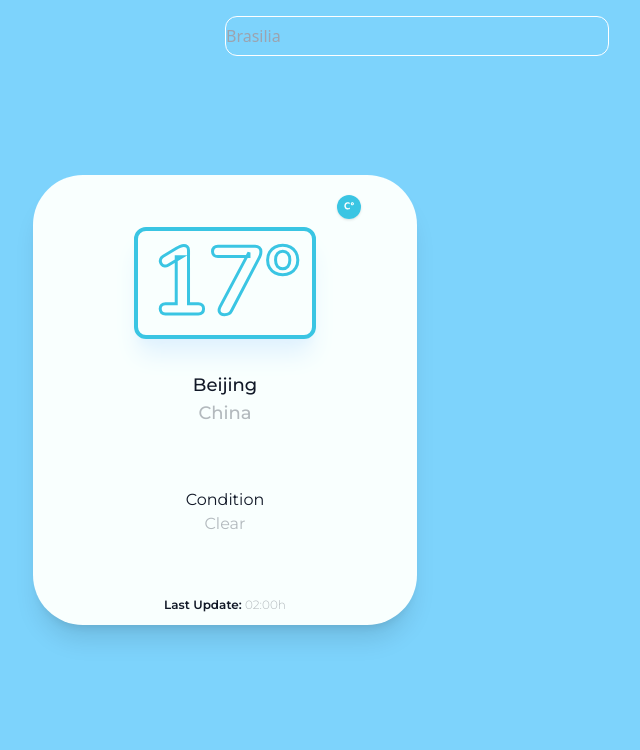
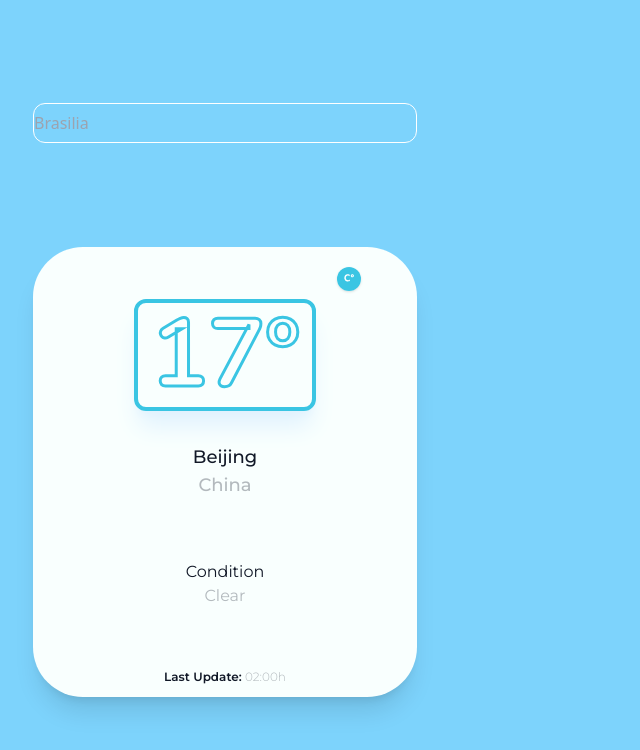
Before and after one commit to JoaoGSP/weather-app, a Next.js app: page / in a window 1280 px wide. Shown: the top 750 px of the page, without its empty margins (415-1055 px from the left). Built offline with nearby package versions, Linux system fonts and the light colour scheme; no server answers.

Commit message:
:construction: Add zustand to resolve the state issue

```diff
--- a/app/components/ui/Content.tsx
+++ b/app/components/ui/Content.tsx
@@ -4,6 +4,7 @@ import styles from './content.module.css'
 import { montserrat, nunito } from '../../lib/fonts';
 import Toggle from './Toggle';
 import { getWeatherInfo } from '@/app/lib/api';
+
 export default function Content() {
   const [query, setQuery] = useState('')
   const [lat, setLat] = useState<any>([])
@@ -17,23 +18,37 @@ export default function Content() {
         setLong(position.coords.longitude)
       })
       const dt = await getWeatherInfo(`${lat},${long}`)
+      if (!data) {
+
         setData(dt)
-      console.log(dt);
+      }
     }
     fetchData()
   }, [lat, long])
 
+  async function handleSubmit(e) {
+    e.preventDefault()
+    const res = await getWeatherInfo(e.target)
+    const formData = new FormData(res)
+    const formjson = Object.fromEntries(formData.entries())
+
+    console.log(formjson)
+  }
+
   return (
-    <div className='flex flex-col h-full w-full items-center'>
-      <form className='w-fit h-fit'>
+    <>
+      <nav className='flex flex-col items-center w-full'>
+        <form method='get' onSubmit={handleSubmit}>
           <input id='scope' title='scope' type='text'
             value={query}
             placeholder={data?.location?.name ?? 'Brasilia'}
             onChange={e => setQuery(e.target.value)}
-          className="absolute top-4 w-96 h-10 bg-transparent rounded-xl border border-white focus:outline-none">
+            className="w-96 h-10 bg-transparent rounded-xl border border-white focus:outline-none">
           </input>
           <label htmlFor='scope' aria-hidden />
         </form>
+      </nav>
+      <div className='flex flex-col w-full items-center'>
         <article style={montserrat.style} className='bg-[#F9FFFE] w-96 h-[450px] z-50 rounded-[50px] shadow-xl flex flex-col items-center py-3 px-5'>
           <header className='w-full flex justify-end py-2 px-4'>
             <Toggle />
@@ -62,5 +77,6 @@ export default function Content() {
           </footer>
         </article>
       </div>
+    </>
   )
 }
--- a/app/page.tsx
+++ b/app/page.tsx
@@ -1,11 +1,9 @@
 import Content from "./components/ui/Content";
 export default async function Home() {
   return (
-    <main>
-      <div className='flex items-center justify-center min-w-screen w-full min-h-screen h-full overflow-hidden bg-sky-300'>
-        {/* <Content /> */}
-        <Content />
-      </div>
+    <main className='flex flex-col items-center justify-evenly min-w-screen w-full min-h-screen h-full overflow-hidden bg-sky-300'>
+      {/* <Content /> */}
+      <Content />
     </main>
   );
 }
--- a/package.json
+++ b/package.json
@@ -23,7 +23,8 @@
     "react-dom": "18.2.0",
     "styled-components": "^5.3.11",
     "tailwindcss": "3.3.2",
-    "typescript": "5.1.3"
+    "typescript": "5.1.3",
+    "zustand": "^4.3.8"
   },
   "devDependencies": {
     "@types/styled-components": "^5.1.26",
```
Also changed, not shown: 1 other file (tests, documents, lock files or other folders). Lines whose indentation alone changed are shown as unchanged.
